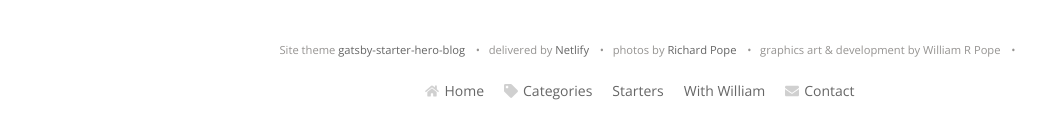
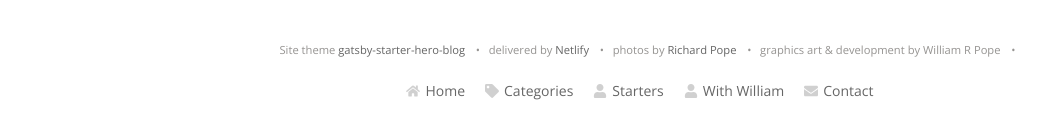
Before and after one commit to billp72/netcreative, a Gatsby site: page /category in a window 1280 px wide. Shown: the part 689-828 px from the top of the page, without its empty margins (0-1056 px from the left). Built offline with nearby package versions, Linux system fonts and the light colour scheme; Gatsby itself is replaced by a stand-in of ours; some packages are replaced by stand-ins of ours.

Commit message:
icon added

```diff
--- a/src/components/Menu/Menu.js
+++ b/src/components/Menu/Menu.js
@@ -6,6 +6,7 @@ import { FaHome } from "react-icons/fa/";
 //import { FaSearch } from "react-icons/fa/";
 import { FaEnvelope } from "react-icons/fa/";
 import { FaTag } from "react-icons/fa/";
+import { FaUser } from "react-icons/fa/";
 
 import Item from "./Item";
 import Expand from "./Expand";
@@ -19,7 +20,8 @@ class Menu extends React.Component {
       to: page.node.fields.slug,
       label: page.node.frontmatter.menuTitle
         ? page.node.frontmatter.menuTitle
-        : page.node.frontmatter.title
+        : page.node.frontmatter.title,
+        icon: FaUser
     }));
 
     this.items = [
```
